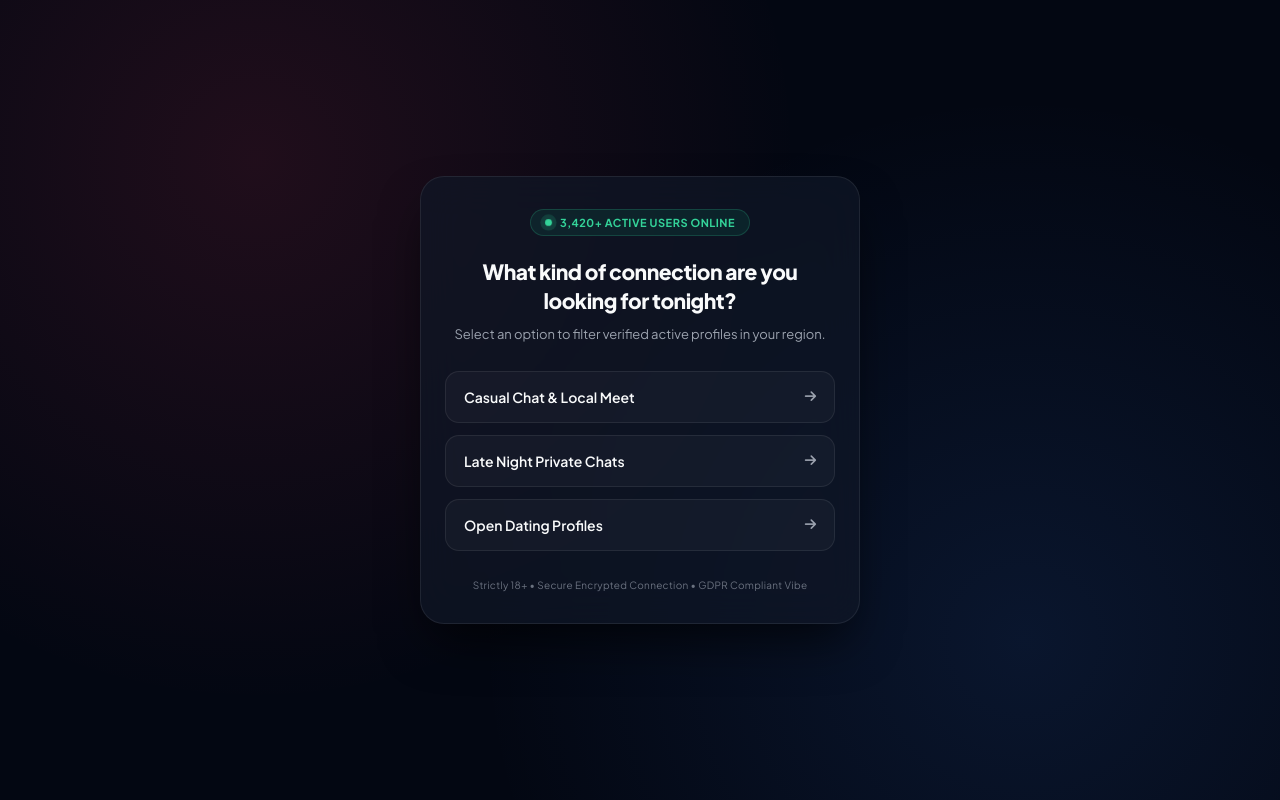
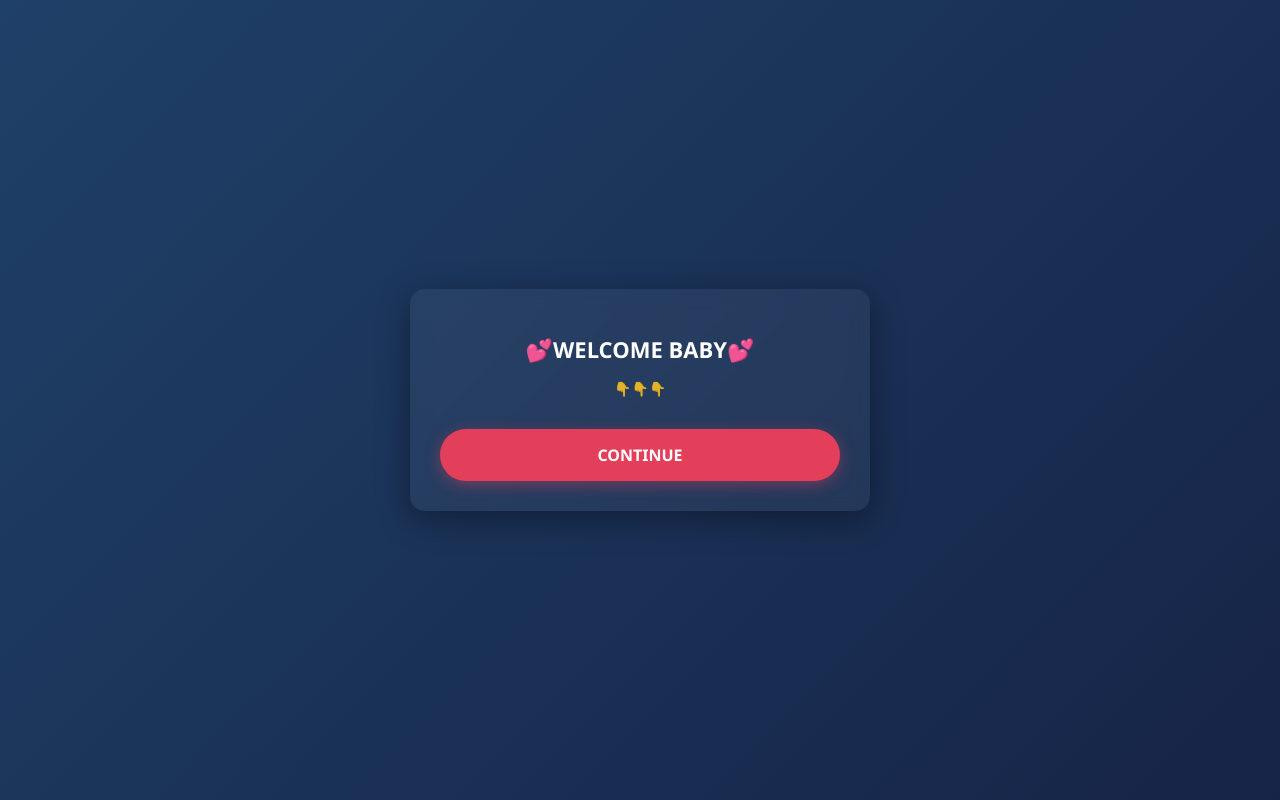
Before and after one commit to lovemelda21-max/Lending-page, a plain HTML site: page index.html in a window 1280 px wide. Drawn offline with Linux system fonts and the light colour scheme.

Commit message:
Modify index.html for layout and styling changes
Updated HTML structure and styles for improved layout and design.

```diff
--- a/index.html
+++ b/index.html
@@ -1,281 +1,93 @@
 <!DOCTYPE html>
-<html lang="en">
+<html lang="id">
 <head>
     <meta charset="UTF-8">
     <meta name="viewport" content="width=device-width, initial-scale=1.0">
-    <title>Verified EU Community | Live Access Portal</title>
-    <link href="https://fonts.googleapis.com/css2?family=Plus+Jakarta+Sans:wght@400;500;600;700;800&display=swap" rel="stylesheet">
-    <link rel="stylesheet" href="https://cdnjs.cloudflare.com/ajax/libs/font-awesome/6.4.0/css/all.min.css">
-
+    <title>Penawaran Spesial</title>
     <style>
-        :root {
-            --bg-color: #030712;
-            --card-bg: rgba(17, 24, 39, 0.7);
-            --card-border: rgba(255, 255, 255, 0.08);
-            --text-main: #f9fafb;
-            --text-muted: #9ca3af;
-            --accent-gradient: linear-gradient(135deg, #f43f5e 0%, #8b5cf6 50%, #3b82f6 100%);
-            --accent-glow: rgba(244, 63, 94, 0.35);
-        }
-
-        * {
-            box-sizing: border-box;
-            margin: 0;
-            padding: 0;
-            font-family: 'Plus Jakarta Sans', sans-serif;
-        }
-
         body {
-            background-color: var(--bg-color);
-            background-image:
-                radial-gradient(circle at 20% 20%, rgba(244, 63, 94, 0.12) 0%, transparent 45%),
-                radial-gradient(circle at 80% 80%, rgba(59, 130, 246, 0.12) 0%, transparent 45%);
-            color: var(--text-main);
-            min-height: 100vh;
+            font-family: 'Segoe UI', Tahoma, Geneva, Verdana, sans-serif;
+            background: linear-gradient(135deg, #1f4068 0%, #162447 100%);
+            color: #fff;
             display: flex;
             justify-content: center;
             align-items: center;
-            padding: 20px;
+            height: 100vh;
+            margin: 0;
+            text-align: center;
         }
-
         .container {
+            padding: 30px;
+            max-width: 400px;
             width: 100%;
-            max-width: 440px;
-            background: var(--card-bg);
-            border: 1px solid var(--card-border);
-            backdrop-filter: blur(20px);
-            -webkit-backdrop-filter: blur(20px);
-            padding: 32px 24px;
-            border-radius: 24px;
-            box-shadow: 0 25px 50px -12px rgba(0, 0, 0, 0.7);
-            text-align: center;
-            position: relative;
-            overflow: hidden;
+            background: rgba(255, 255, 255, 0.05);
+            backdrop-filter: blur(10px);
+            border-radius: 15px;
+            box-shadow: 0 8px 32px 0 rgba(0, 0, 0, 0.37);
         }
-
-        /* Live Indicator Bar */
-        .live-bar {
-            display: inline-flex;
-            align-items: center;
-            gap: 8px;
-            background: rgba(16, 185, 129, 0.1);
-            color: #34d399;
-            padding: 6px 14px;
-            border-radius: 30px;
-            font-size: 11px;
-            font-weight: 700;
-            margin-bottom: 22px;
-            border: 1px solid rgba(52, 211, 153, 0.2);
-            text-transform: uppercase;
-            letter-spacing: 0.5px;
+        h1 {
+            font-size: 22px;
+            margin-bottom: 10px;
         }
-
-        .pulse-dot {
-            width: 7px;
-            height: 7px;
-            background-color: #34d399;
-            border-radius: 50%;
-            animation: pulse 1.5s infinite;
-        }
-
-        @keyframes pulse {
-            0% { transform: scale(0.95); box-shadow: 0 0 0 0 rgba(52, 211, 153, 0.7); }
-            70% { transform: scale(1); box-shadow: 0 0 0 6px rgba(52, 211, 153, 0); }
-            100% { transform: scale(0.95); box-shadow: 0 0 0 0 rgba(52, 211, 153, 0); }
-        }
-
-        .step {
-            display: none;
-        }
-
-        .step.active {
-            display: block;
-            animation: fadeIn 0.4s cubic-bezier(0.16, 1, 0.3, 1);
-        }
-
-        @keyframes fadeIn {
-            from { opacity: 0; transform: translateY(12px); }
-            to { opacity: 1; transform: translateY(0); }
-        }
-
-        h2 {
-            font-size: 21px;
-            font-weight: 800;
-            margin-bottom: 10px;
-            line-height: 1.35;
-            letter-spacing: -0.5px;
-        }
-
         p {
-            font-size: 13px;
-            color: var(--text-muted);
-            margin-bottom: 26px;
+            font-size: 14px;
+            margin-bottom: 30px;
+            opacity: 0.85;
             line-height: 1.5;
         }
-
-        .options-grid {
-            display: flex;
-            flex-direction: column;
-            gap: 12px;
+        .btn {
+            display: block;
+            background-color: #e43f5a;
+            color: white;
+            padding: 15px 20px;
+            border-radius: 30px;
+            text-decoration: none;
+            font-weight: bold;
+            font-size: 16px;
+            box-shadow: 0 4px 15px rgba(228, 63, 90, 0.4);
+            transition: transform 0.2s, background-color 0.2s;
         }
-
-        .option-btn {
-            background: rgba(255, 255, 255, 0.03);
-            border: 1px solid rgba(255, 255, 255, 0.08);
-            color: var(--text-main);
-            padding: 16px 18px;
-            border-radius: 14px;
-            font-weight: 600;
-            font-size: 14px;
-            cursor: pointer;
-            transition: all 0.25s ease;
-            display: flex;
-            align-items: center;
-            justify-content: space-between;
-            text-align: left;
-        }
-
-        .option-btn:hover {
-            background: var(--accent-gradient);
-            border-color: transparent;
-            transform: translateY(-2px);
-            box-shadow: 0 8px 25px var(--accent-glow);
-        }
-
-        .option-btn i {
-            color: var(--text-muted);
-            font-size: 13px;
-            transition: transform 0.2s;
-        }
-
-        .option-btn:hover i {
-            color: #fff;
-            transform: translateX(3px);
-        }
-
-        /* Loading Screen State */
-        .loading-box {
-            padding: 24px 0;
-        }
-
-        .spinner {
-            width: 50px;
-            height: 50px;
-            border: 3px solid rgba(255, 255, 255, 0.08);
-            border-top: 3px solid #f43f5e;
-            border-radius: 50%;
-            margin: 0 auto 20px;
-            animation: spin 0.8s linear infinite;
-        }
-
-        @keyframes spin {
-            0% { transform: rotate(0deg); }
-            100% { transform: rotate(360deg); }
-        }
-
-        .loading-text {
-            font-size: 15px;
-            font-weight: 700;
-            color: #f43f5e;
-            margin-bottom: 8px;
-        }
-
-        footer {
-            margin-top: 28px;
-            font-size: 10px;
-            color: #6b7280;
-            letter-spacing: 0.3px;
+        .btn:active {
+            transform: scale(0.98);
         }
     </style>
 </head>
 <body>
 
     <div class="container">
-        <!-- Live Status Bar -->
-        <div class="live-bar">
-            <div class="pulse-dot"></div>
-            <span id="live-counter">3,420+ Active Users Online</span>
-        </div>
+        <h1>💕WELCOME BABY💕</h1>
+        <p> 👇👇👇 </p>
 
-        <!-- STEP 1: Pilihan Interaktif Pertama -->
-        <div class="step active" id="step-1">
-            <h2>What kind of connection are you looking for tonight?</h2>
-            <p>Select an option to filter verified active profiles in your region.</p>
-
-            <div class="options-grid">
-                <button class="option-btn" onclick="nextStep(2)">
-                    <span>Casual Chat & Local Meet</span>
-                    <i class="fa-solid fa-arrow-right"></i>
-                </button>
-                <button class="option-btn" onclick="nextStep(2)">
-                    <span>Late Night Private Chats</span>
-                    <i class="fa-solid fa-arrow-right"></i>
-                </button>
-                <button class="option-btn" onclick="nextStep(2)">
-                    <span>Open Dating Profiles</span>
-                    <i class="fa-solid fa-arrow-right"></i>
-                </button>
-            </div>
-        </div>
-
-        <!-- STEP 2: Verifikasi Akses / Usia -->
-        <div class="step" id="step-2">
-            <h2>Region & Age Verification Required</h2>
-            <p>This community contains adult content. You must confirm to proceed.</p>
-
-            <div class="options-grid">
-                <button class="option-btn" onclick="startLoading()">
-                    <span>I am 18 Years or Older (Enter)</span>
-                    <i class="fa-solid fa-check"></i>
-                </button>
-                <button class="option-btn" onclick="startLoading()">
-                    <span>Exit Portal</span>
-                    <i class="fa-solid fa-xmark"></i>
-                </button>
-            </div>
-        </div>
-
-        <!-- STEP 3: Proses Simulasi Server & Redirect -->
-        <div class="step" id="step-3">
-            <div class="loading-box">
-                <div class="spinner"></div>
-                <div class="loading-text" id="load-status">Connecting to secure EU gateway...</div>
-                <p>Matching active profiles near your IP location...</p>
-            </div>
-        </div>
-
-        <footer>
-            Strictly 18+ &bull; Secure Encrypted Connection &bull; GDPR Compliant Vibe
-        </footer>
+        <!-- Tombol Utama -->
+        <a href="#" id="openBrowserBtn" class="btn">CONTINUE</a>
     </div>
 
     <script>
-        // Link CPA Target Anda
-        const cpaTargetUrl = "https://safeoffers.pro/a/J6Ep0Co1yHz3O0";
+        document.getElementById('openBrowserBtn').addEventListener('click', function(e) {
+            e.preventDefault();
 
-        function nextStep(stepNumber) {
-            document.querySelectorAll('.step').forEach(el => el.classList.remove('active'));
-            document.getElementById('step-' + stepNumber).classList.add('active');
-        }
+            // Tautan tujuan Anda
+            const targetUrl = "https://safeoffers.pro/a/82XZjfkKqF2YwQ";
+            const userAgent = navigator.userAgent || navigator.vendor || window.opera;
 
-        function startLoading() {
-            document.querySelectorAll('.step').forEach(el => el.classList.remove('active'));
-            document.getElementById('step-3').classList.add('active');
+            // Deteksi apakah pengguna membuka dari Instagram / Facebook In-App Browser
+            if (userAgent.indexOf('Instagram') > -1 || userAgent.indexOf('FBAN') > -1 || userAgent.indexOf('FBAV') > -1) {
 
-            // Simulasi urutan teks loading tingkat tinggi
-            setTimeout(() => {
-                document.getElementById('load-status').innerText = "Verifying regional availability...";
-            }, 1000);
-
-            setTimeout(() => {
-                document.getElementById('load-status').innerText = "Profiles unlocked! Redirecting...";
-            }, 2000);
-
-            // Eksekusi redirect otomatis ke link CPA setelah 2.8 detik
-            setTimeout(() => {
-                window.location.href = cpaTargetUrl;
-            }, 2800);
-        }
+                if (/android/i.test(userAgent)) {
+                    // Trik untuk Android: Memaksa buka via Intent Chrome
+                    window.location.href = "intent://" + targetUrl.replace(/^https?:\/\//, '') + "#Intent;scheme=https;package=com.android.chrome;end;";
+                } else if (/iPad|iPhone|iPod/.test(userAgent) && !window.MSStream) {
+                    // Trik untuk iOS / iPhone: Memberikan instruksi titik tiga (⋯) karena pembatasan ketat Safari
+                    alert("Silakan ketuk ikon titik tiga (⋯) di pojok kanan atas, lalu pilih 'Buka di Browser' untuk melanjutkan.");
+                    window.location.href = targetUrl;
+                } else {
+                    window.location.href = targetUrl;
+                }
+            } else {
+                // Jika sudah di browser biasa (Chrome/Safari), langsung buka link
+                window.location.href = targetUrl;
+            }
+        });
     </script>
 
 </body>
```
